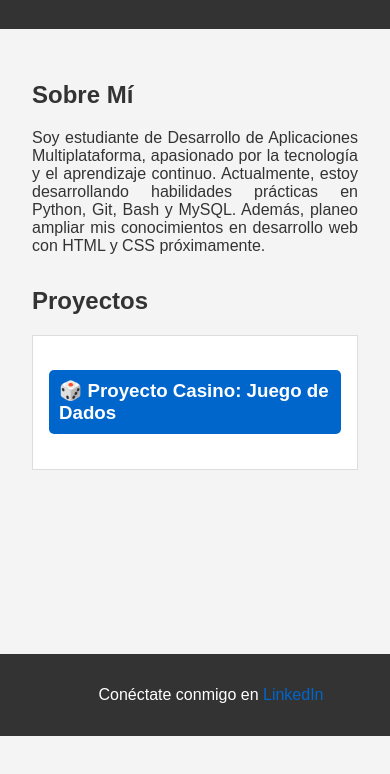
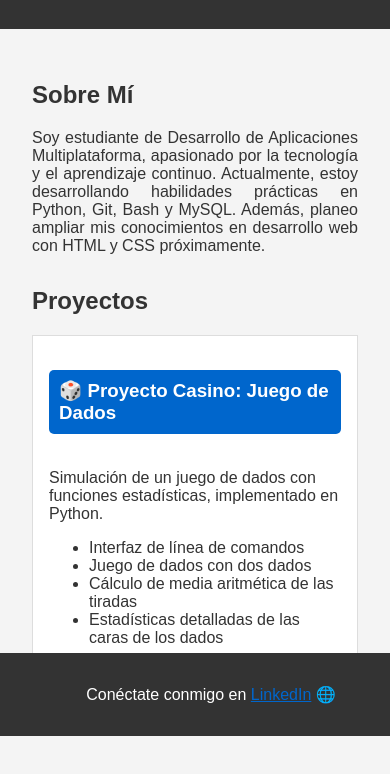
Before and after one commit to GonzalezA-Raul/GonzalezA-Raul.github.io, a plain HTML site: page index.html in a window 390 px wide. Both pictures are taken after a click on the element "🎲 Proyecto Casino: Juego de Dados". Shown: the part 108-882 px from the top of the page. Before the commit the page ends 844 px from the top, so only its background shows below. Drawn offline with Linux system fonts and the light colour scheme.

Commit message:
Mejora "responsive" del portafolio
Mejora la responsividad y usabilidad del portafolio

- Optimiza la visualización en dispositivos móviles y de escritorio
- Implementa interactividad en los títulos de proyectos
- Mejora los estilos y la accesibilidad general

Cambios principales:

HTML:
- Eliminado proyecto de ejemplo adicional
- Añadido script para manejar interacciones en títulos de proyectos

CSS:
- Implementada media query para dispositivos móviles (max-width: 768px)
- Mejorados estilos para títulos de proyectos y enlaces
- Añadidas transiciones suaves para mejor UX

JavaScript:
- Nuevo script para manejar clics en títulos de proyectos
- Lógica específica para comportamiento en móviles vs. escritorio

Funcionalidad:
- Escritorio: Despliegue al hover y clic en títulos
- Móvil: Contenido se muestra/oculta al clic en títulos

Estos cambios mejoran significativamente la accesibilidad y usabilidad
del portafolio en diferentes dispositivos, proporcionando una experiencia
de usuario coherente y agradable.

```diff
--- a/index.html
+++ b/index.html
@@ -28,13 +28,34 @@
                         <li>Cálculo de media aritmética de las tiradas</li>
                         <li>Estadísticas detalladas de las caras de los dados</li>
                     </ul>
-                    <a href="https://github.com/GonzalezA-Raul/Proyecto_Casino" target="_blank">Ver en GitHub</a>
+                    <a href="https://github.com/GonzalezA-Raul/Proyecto_Casino" target="_blank" class="github-link">Ver en GitHub</a>
                 </div>
             </div>
         </section>
     </main>
     <footer>
-        <p>Conéctate conmigo en <a href="https://www.linkedin.com/in/raul-gonz%C3%A1lez-alguacil-316082266/">LinkedIn</a></p>
+        <p>Conéctate conmigo en <a href="https://www.linkedin.com/in/raul-gonz%C3%A1lez-alguacil-316082266/">LinkedIn</a> 🌐</p>
     </footer>
+
+    <script>
+    document.addEventListener('DOMContentLoaded', function() {
+        const projectTitles = document.querySelectorAll('.project h3');
+
+        projectTitles.forEach(title => {
+            title.addEventListener('click', function() {
+                const project = this.closest('.project');
+                if (window.innerWidth <= 768) {
+                    project.classList.toggle('active');
+                    const content = project.querySelector('.project-content');
+                    if (project.classList.contains('active')) {
+                        content.style.display = 'block';
+                    } else {
+                        content.style.display = 'none';
+                    }
+                }
+            });
+        });
+    });
+    </script>
 </body>
 </html>
--- a/styles.css
+++ b/styles.css
@@ -28,12 +28,15 @@ section {
     margin-bottom: 2rem;
 }
 
+#about p {
+    text-align: justify; /* Justificar el texto en la sección "Sobre Mí" */
+}
+
 .project {
     border: 1px solid #ddd;
     padding: 1rem;
     background-color: #fff;
     margin-top: 1rem;
-    transition: all 0.3s ease; /* Transición suave para el contenedor del proyecto */
 }
 
 /* Estilo para el título del proyecto */
@@ -43,28 +46,41 @@ section {
     color: white;
     padding: 10px;
     border-radius: 5px;
-    transition: background-color 0.3s ease; /* Transición suave para el fondo del título */
+    transition: background-color 0.3s ease;
 }
 
 .project h3:hover {
-    background-color: #004c99; /* Color al pasar el ratón */
+    background-color: #004c99;
 }
 
-/* Ocultar el contenido del proyecto inicialmente */
+/* Contenido del proyecto */
 .project-content {
-    max-height: 0; /* Altura máxima inicial es cero */
-    overflow: hidden; /* Ocultar contenido que excede la altura máxima */
-    transition: max-height 0.5s ease-out; /* Transición suave para la altura máxima */
+    max-height: 0;
+    overflow: hidden;
+    transition: max-height 0.5s ease-out;
 }
 
-/* Mostrar el contenido al pasar el ratón sobre el proyecto */
-.project:hover .project-content {
-    max-height: 200px; /* Ajusta este valor según la altura necesaria para mostrar todo el contenido */
+/* Mostrar contenido al pasar el ratón en dispositivos de escritorio */
+@media (hover: hover) and (pointer: fine) {
+    .project:hover .project-content {
+        max-height: 500px; /* Ajusta este valor según sea necesario */
+    }
 }
 
-/* Justificar el texto en la sección "Sobre Mí" */
-#about p {
-    text-align: justify; /* Justificar el texto */
+/* Estilo para el enlace a GitHub */
+.github-link {
+    display: inline-block;
+    margin-top: 10px;
+    padding: 5px 10px;
+    background-color: #333;
+    color: white;
+    text-decoration: none;
+    border-radius: 3px;
+    transition: background-color 0.3s ease;
+}
+
+.github-link:hover {
+    background-color: #555;
 }
 
 footer {
@@ -79,9 +95,21 @@ footer {
 
 a {
     color: #0066cc;
-    text-decoration: none;
 }
 
 a:hover {
-    text-decoration: underline;
+   text-decoration: underline;
 }
+
+/* Media query para dispositivos móviles */
+@media only screen and (max-width: 768px) {
+
+   .project-content {
+       max-height: none;
+       display: none;
+   }
+
+   .project.active .project-content {
+       display: block;
+   }
+}
```
